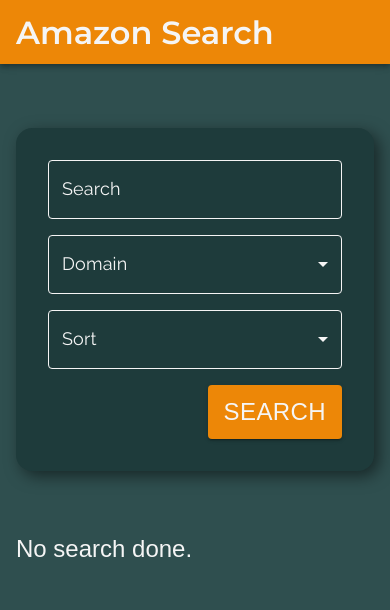
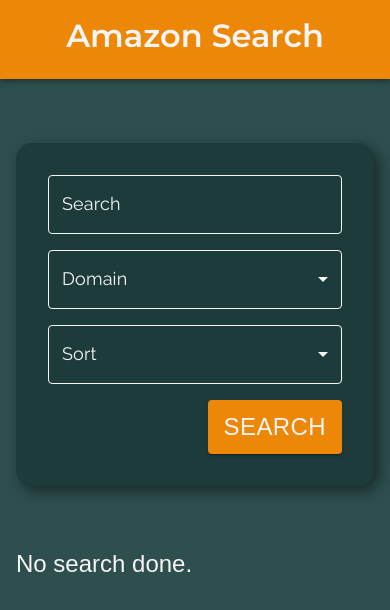
Before and after one commit to KGabard/amazon-search-app, a Next.js app: page / in a window 390 px wide. Shown: the top 610 px of the page. Built offline with nearby package versions, Linux system fonts and the light colour scheme; a web font is replaced by a local one.

Commit message:
Responsive du Header

```diff
--- a/src/app/components/header/Header.tsx
+++ b/src/app/components/header/Header.tsx
@@ -21,30 +21,39 @@
 
   return (
     <Box sx={{ flexGrow: 1 }}>
-      <AppBar position="static">
+      <AppBar
+        position="static"
+        sx={{
+          height: 'fit-content',
+        }}
+      >
         <Toolbar
           sx={{
             backgroundColor: theme.palette.primary.main,
             color: theme.palette.white.main,
-            height: 'var(--header-height)',
+            display: 'flex',
+            flexDirection: 'column',
+            height: 'fit-content',
+            pt: '16px',
+            pb: '24px',
+
+            [theme.breakpoints.up('sm')]: {
+              flexDirection: 'row',
+              pb: '16px',
+            },
           }}
         >
           <Typography component="h1" variant="title" sx={{ flexGrow: 1 }}>
             Amazon Search
           </Typography>
           {!isHomePage && (
-            <Box
-              sx={{
-                display: 'flex',
-                gap: '6px',
-                alignItems: 'center',
-              }}
-            >
             <Link
               href={`/`}
               style={{
-                  display: 'inline-block',
+                display: 'flex',
                 width: 'fit-content',
+                gap: '6px',
+                alignItems: 'center',
               }}
             >
               <Typography
@@ -58,9 +67,8 @@
               >
                 Back to Search
               </Typography>
+              <EastRoundedIcon />
             </Link>
-              <EastRoundedIcon />
-            </Box>
           )}
         </Toolbar>
       </AppBar>
--- a/src/app/globals.css
+++ b/src/app/globals.css
@@ -7,8 +7,6 @@
   --foreground-rgb: 0, 0, 0;
   --background-start-rgb: 214, 219, 220;
   --background-end-rgb: 255, 255, 255;
-
-  --header-height: 64px;
 }
 
 *,
```
Lines whose indentation alone changed are shown as unchanged.
